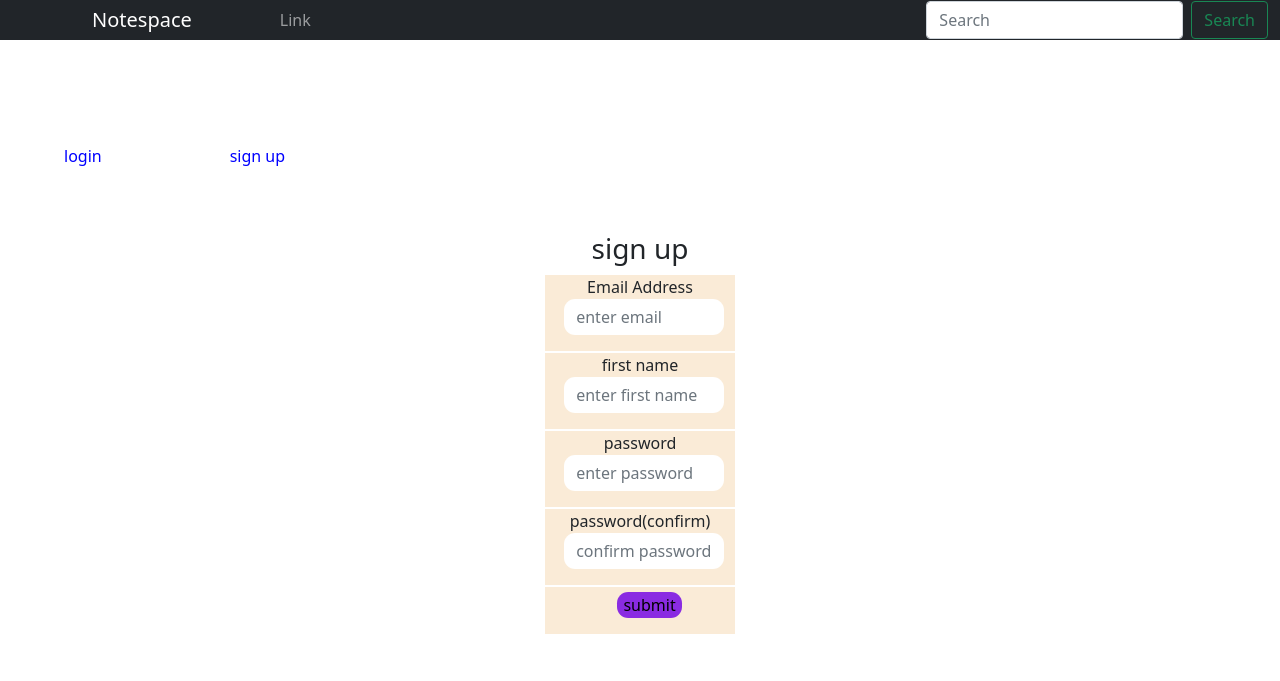
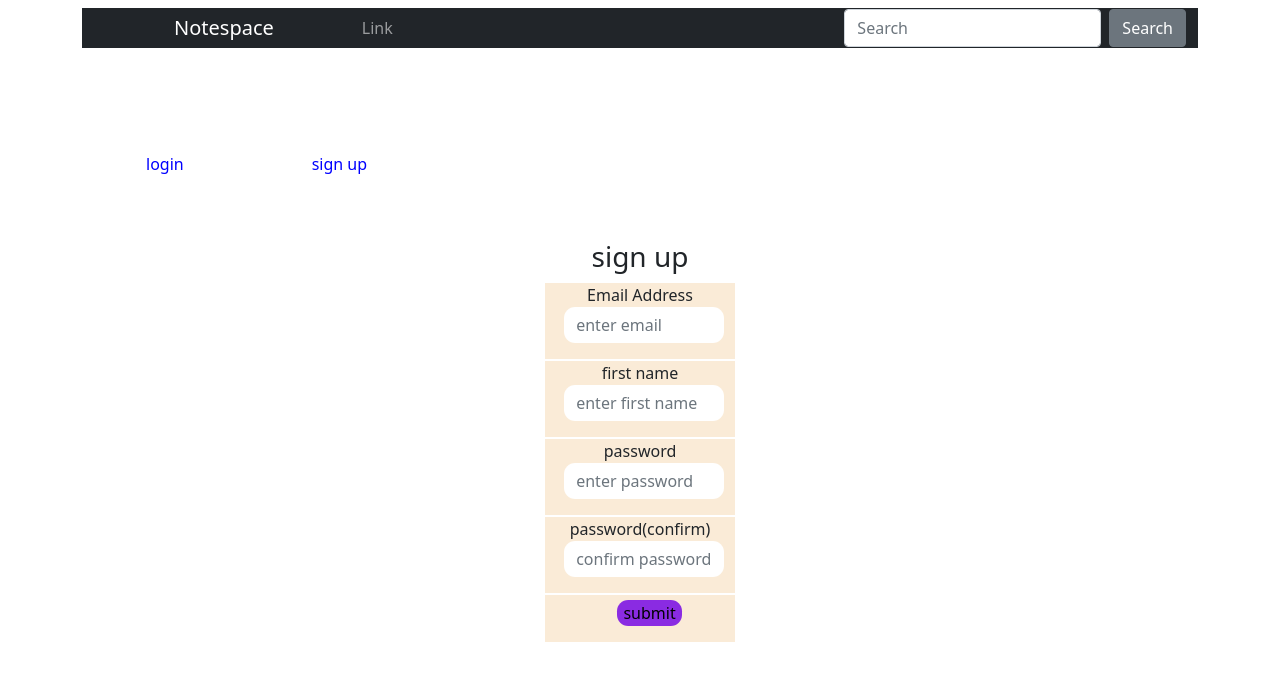
Before and after one commit to jpnovkiddevop/Flask-web-app, a Python web app: template templates/sign_up.html in a window 1280 px wide. Shown: the top 681 px of the page. Run offline with Jinja, Linux system fonts and the light colour scheme; the template is opened without the code that fills it, so the values that code supplies are empty.

Commit message:
second modification

```diff
--- a/requirements.txt
+++ b/requirements.txt
@@ -5,3 +5,4 @@ flask_sqlalchemy
 flask_migrate
 flask_script
 psycopg2-binary
+flask_wtf
--- a/templates/base.html
+++ b/templates/base.html
@@ -11,16 +11,17 @@
             integrity="sha384-ka7Sk0Gln4gmtz2MlQnikT1wXgYsOg+OMhuP+IlRH9sENBO0LRn5q+8nbTov4+1p"
             crossorigin="anonymous"></script>
 
-        <title>{% block title %}Mj website{% endblock %}</title>
+        <title>{% block title %}talknote{% endblock %}</title>
     </head>
     <body>
+        <div class="container" mt-2>
             {%include "nav.html" %}
 
                 <button class="navbar-toggler" type="button" data-toggle="collapse" data-target="#navbar">
                     <span class="navbar-toggler-icon"></span>
                 </button>
                 <div class="collapse-navbar-collapse" id="navbar">
-                <div class="mylinks">
+                    <div class="mylinks ">
                         {% if User.is_authenticated %}
                         <a class="mylinks" id="home" href="/">HOME</a>
                         <a class="mylinks" id="logout" href="/logout">logout</a>
@@ -43,11 +44,12 @@
                 </button>
             </div>
             {% else %}
-          <div class="alert alert-success alert-dismissable fade show " role="alert" style="color:aqua">
-            {{ message }}
-            <button type="button" class="close" data-dismiss="alert">
-                <span aria-hidden="true">&times;</span>
-            </button>
+            </div>
+            <div class="alert alert-success d-flex align-items-center" role="alert">
+                <svg class="bi flex-shrink-0 me-2" width="24" height="24" role="img" aria-label="Success:">
+                    <use xlink:href="#check-circle-fill" />
+                </svg>
+                <div>{{ message }}</div>
             </div>
             {% endif %}
             {% endfor %}
@@ -63,5 +65,6 @@
                 type="text/javascript"
                 src="{{ url_for('static',filename='index.js') }}"
             </script>
+        </div>
     </body>
 </html>
--- a/templates/login.html
+++ b/templates/login.html
@@ -1,4 +1,4 @@
-{% extends "base.html" %} <title>{% block title %}<h2>login</h2>{% endblock %}</title>
+{% extends "base.html" %} <title>{% block title %}login{% endblock %}</title>
  {% block content %}
 
   <form method="POST">
--- a/templates/nav.html
+++ b/templates/nav.html
@@ -1,4 +1,4 @@
-<nav class="navbar navbar-expand-lg bg-body-tertiary navbar-dark bg-dark nav--height">
+<nav class="navbar navbar-expand-lg bg-body-tertiary navbar-dark bg-dark nav--height mt-2">
     <div class="container-fluid">
         <a class="navbar-brand" href="{{ url_for('views.home') }}">Notespace</a>
         <button class="navbar-toggler" type="button" data-bs-toggle="collapse" data-bs-target="#navbarSupportedContent"
@@ -13,7 +13,7 @@
             </ul>
             <form class="d-flex" role="search">
                 <input class="form-control me-2" type="search" placeholder="Search" aria-label="Search">
-                <button class="btn btn-outline-success" type="submit">Search</button>
+                <button class="btn btn-secondary" type="submit">Search</button>
             </form>
         </div>
     </div>
--- a/templates/sign_up.html
+++ b/templates/sign_up.html
@@ -1,6 +1,6 @@
 {% extends "base.html" %} <title>{% block title %}sign up{% endblock %}</title>
 {% block content %}
- <form method="POST">
+ <form method="POST" class="mb-3">
     <h3 align="center">sign up</h3>
     <div class="form-group">
         <label for="email">Email Address</label>
--- a/views.py
+++ b/views.py
@@ -4,6 +4,8 @@ from flask_login import login_required, current_user
 from . import db
 from .models import Note
 import json
+from wtforms import StringField, SubmitField
+from wtforms.validators import DataRequired
 
 views = Blueprint('views', __name__)
 
```
Lines whose indentation alone changed are shown as unchanged.
